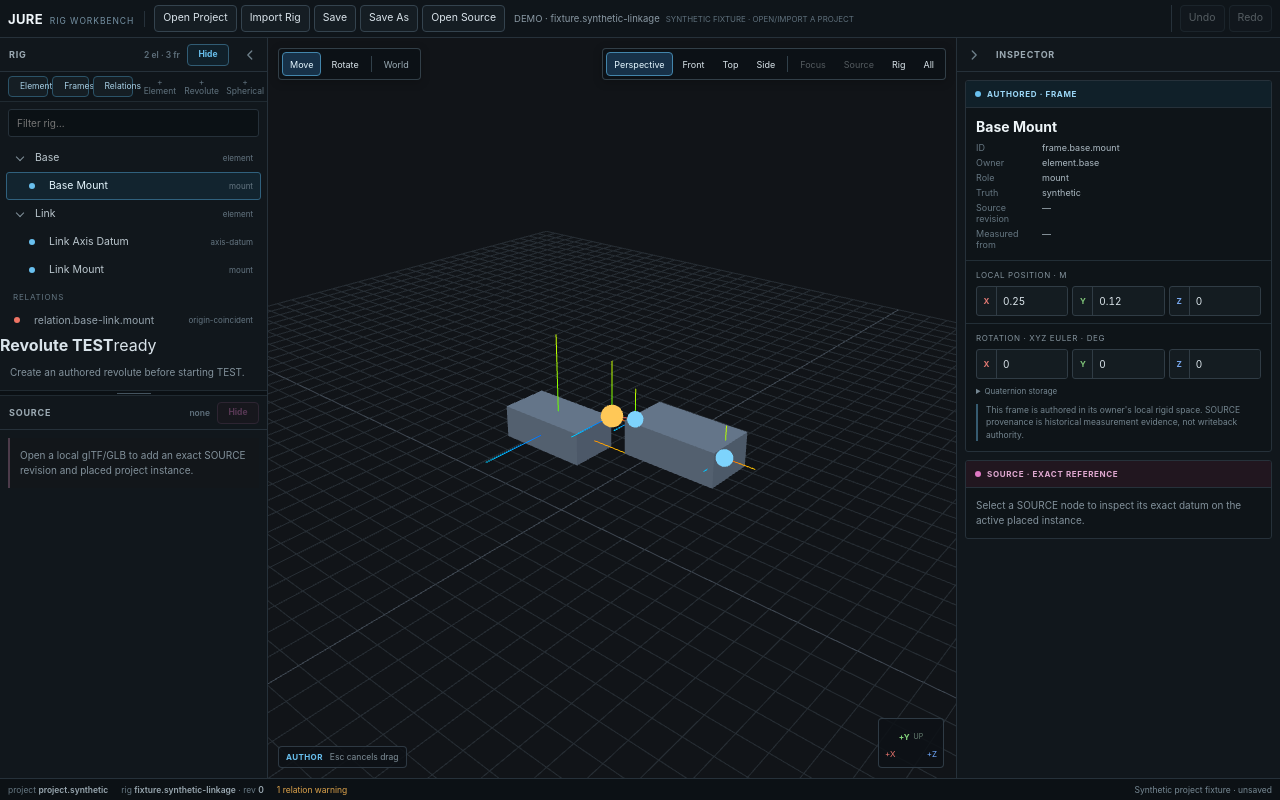
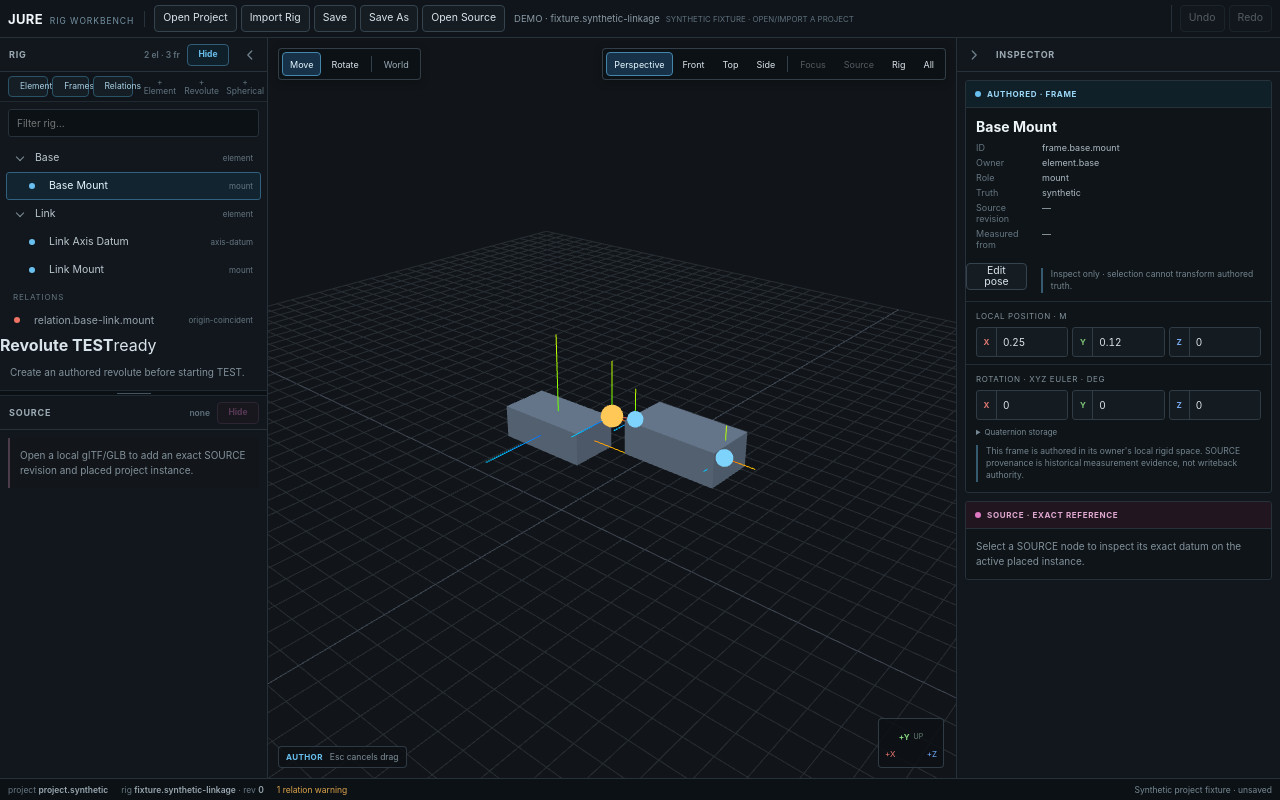
Before and after one commit to Jozzpoly/Jozz-Universal-Rig-Editor, a React (Vite) app: page / in a window 1280 px wide. Built offline with nearby package versions, Linux system fonts and the light colour scheme.

Commit message:
feat: gate authored pose controls behind explicit edit

```diff
--- a/src/app/workspace/InspectorPanel.tsx
+++ b/src/app/workspace/InspectorPanel.tsx
@@ -3,6 +3,7 @@ import { Euler, MathUtils, Quaternion } from 'three';
 import type { TransformTarget } from '../../editor/transform-target.js';
 import type { RigidPose, RigElement, RigFrame } from '../../kernel/types.js';
 import type { SourceNodeInspection } from '../../source/types.js';
+import { useRigEditIntent } from './rig-edit-intent.js';
 
 interface InspectorPanelProps {
   selectedElement: RigElement | null;
@@ -22,7 +23,7 @@ function commitOnEnter(event: ReactKeyboardEvent<HTMLInputElement>) {
   if (event.key === 'Enter') event.currentTarget.blur();
 }
 
-function PositionEditor({ target, pose, label, onCommit }: { target: TransformTarget; pose: RigidPose; label: string; onCommit: InspectorPanelProps['onCommitPose'] }) {
+function PositionEditor({ target, pose, label, disabled, onCommit }: { target: TransformTarget; pose: RigidPose; label: string; disabled: boolean; onCommit: InspectorPanelProps['onCommitPose'] }) {
   return (
     <div className="inspector-group transform-group">
       <div className="inspector-group-title">{label}</div>
@@ -33,6 +34,7 @@ function PositionEditor({ target, pose, label, onCommit }: { target: TransformTa
             <input
               type="number"
               step="0.001"
+              disabled={disabled}
               defaultValue={pose.position[axis]}
               key={`${target.kind}-${target.id}-${axis}-${pose.position[axis]}`}
               onKeyDown={commitOnEnter}
@@ -63,7 +65,7 @@ function poseWithEulerAxis(pose: RigidPose, axis: Axis, degrees: number): RigidP
   return { ...pose, rotation: { x: next.x, y: next.y, z: next.z, w: next.w } };
 }
 
-function RotationEditor({ target, pose, onCommit }: { target: TransformTarget; pose: RigidPose; onCommit: InspectorPanelProps['onCommitPose'] }) {
+function RotationEditor({ target, pose, disabled, onCommit }: { target: TransformTarget; pose: RigidPose; disabled: boolean; onCommit: InspectorPanelProps['onCommitPose'] }) {
   const degrees = quaternionToEulerDegrees(pose);
   const rotationKey = `${pose.rotation.x}:${pose.rotation.y}:${pose.rotation.z}:${pose.rotation.w}`;
   return (
@@ -76,6 +78,7 @@ function RotationEditor({ target, pose, onCommit }: { target: TransformTarget; p
             <input
               type="number"
               step="0.1"
+              disabled={disabled}
               defaultValue={Number(degrees[axis].toFixed(4))}
               key={`${target.kind}-${target.id}-${axis}-${rotationKey}`}
               onKeyDown={commitOnEnter}
@@ -98,7 +101,29 @@ function RotationEditor({ target, pose, onCommit }: { target: TransformTarget; p
   );
 }
 
-function AuthoredInspector({ selectedElement, selectedFrame, selectedPose, onCommitPose }: Pick<InspectorPanelProps, 'selectedElement' | 'selectedFrame' | 'selectedPose' | 'onCommitPose'>) {
+interface AuthoredInspectorProps extends Pick<InspectorPanelProps, 'selectedElement' | 'selectedFrame' | 'selectedPose' | 'onCommitPose'> {
+  editActive: boolean;
+  onBeginEdit(): void;
+  onEndEdit(): void;
+}
+
+function EditIntentControl({ editActive, onBeginEdit, onEndEdit }: Pick<AuthoredInspectorProps, 'editActive' | 'onBeginEdit' | 'onEndEdit'>) {
+  return (
+    <div className="topbar-actions" aria-label="Authored pose editing intent">
+      <button
+        type="button"
+        className={editActive ? 'active' : ''}
+        aria-pressed={editActive}
+        onClick={editActive ? onEndEdit : onBeginEdit}
+      >
+        {editActive ? 'Finish editing' : 'Edit pose'}
+      </button>
+      <span className="context-footnote">{editActive ? 'EDIT armed · transforms can change authored truth.' : 'Inspect only · selection cannot transform authored truth.'}</span>
+    </div>
+  );
+}
+
+function AuthoredInspector({ selectedElement, selectedFrame, selectedPose, onCommitPose, editActive, onBeginEdit, onEndEdit }: AuthoredInspectorProps) {
   if (selectedElement && selectedPose) {
     const target: TransformTarget = { kind: 'element', id: selectedElement.id };
     return (
@@ -110,8 +135,9 @@ function AuthoredInspector({ selectedElement, selectedFrame, selectedPose, onCom
           <dt>Source</dt><dd>{selectedElement.source?.locator ?? '—'}</dd>
           <dt>Space</dt><dd>rig-root rigid pose</dd>
         </dl>
-        <PositionEditor target={target} pose={selectedPose} label="Position · m" onCommit={onCommitPose} />
-        <RotationEditor target={target} pose={selectedPose} onCommit={onCommitPose} />
+        <EditIntentControl editActive={editActive} onBeginEdit={onBeginEdit} onEndEdit={onEndEdit} />
+        <PositionEditor target={target} pose={selectedPose} label="Position · m" disabled={!editActive} onCommit={onCommitPose} />
+        <RotationEditor target={target} pose={selectedPose} disabled={!editActive} onCommit={onCommitPose} />
         <div className="context-footnote">Moving the element carries its owned frames without changing their local authored poses.</div>
       </section>
     );
@@ -131,8 +157,9 @@ function AuthoredInspector({ selectedElement, selectedFrame, selectedPose, onCom
           <dt>Source revision</dt><dd>{selectedFrame.source?.sourceRevisionId ?? '—'}</dd>
           <dt>Measured from</dt><dd>{selectedFrame.source?.locator ?? '—'}</dd>
         </dl>
-        <PositionEditor target={target} pose={selectedPose} label="Local position · m" onCommit={onCommitPose} />
-        <RotationEditor target={target} pose={selectedPose} onCommit={onCommitPose} />
+        <EditIntentControl editActive={editActive} onBeginEdit={onBeginEdit} onEndEdit={onEndEdit} />
+        <PositionEditor target={target} pose={selectedPose} label="Local position · m" disabled={!editActive} onCommit={onCommitPose} />
+        <RotationEditor target={target} pose={selectedPose} disabled={!editActive} onCommit={onCommitPose} />
         <div className="context-footnote">This frame is authored in its owner's local rigid space. SOURCE provenance is historical measurement evidence, not writeback authority.</div>
       </section>
     );
@@ -141,7 +168,7 @@ function AuthoredInspector({ selectedElement, selectedFrame, selectedPose, onCom
   return (
     <section className="selection-context authored-context empty-context">
       <div className="context-label"><span className="context-dot" />Authored</div>
-      <div className="empty-copy">Select a RigElement or RigFrame to edit its rigid pose.</div>
+      <div className="empty-copy">Select a RigElement or RigFrame to inspect its rigid pose. Editing requires an explicit Edit pose action.</div>
     </section>
   );
 }
@@ -182,12 +209,26 @@ function SourceInspector({ selectedSourceNode, selectedSourceWorldPose, sourceIn
 }
 
 export function InspectorPanel({ selectedElement, selectedFrame, selectedPose, selectedSourceNode, selectedSourceWorldPose, sourceInstanceName, onCommitPose, onFocusSource }: InspectorPanelProps) {
+  const selectedTarget: TransformTarget | null = selectedElement
+    ? { kind: 'element', id: selectedElement.id }
+    : selectedFrame
+      ? { kind: 'frame', id: selectedFrame.id }
+      : null;
+  const { editActive, beginEdit, endEdit } = useRigEditIntent(selectedTarget);
   const hasAuthored = Boolean((selectedElement || selectedFrame) && selectedPose);
   return (
     <div className="inspector-panel">
       <div className="panel-title">Inspector</div>
       <div className="inspector-scroll">
-        <AuthoredInspector selectedElement={selectedElement} selectedFrame={selectedFrame} selectedPose={selectedPose} onCommitPose={onCommitPose} />
+        <AuthoredInspector
+          selectedElement={selectedElement}
+          selectedFrame={selectedFrame}
+          selectedPose={selectedPose}
+          onCommitPose={onCommitPose}
+          editActive={editActive}
+          onBeginEdit={beginEdit}
+          onEndEdit={endEdit}
+        />
         {hasAuthored && selectedSourceNode ? (
           <div className="selection-pair"><span className="selection-mark authored" />Authored <span className="pair-connector">+</span><span className="selection-mark source" />Source <span className="pair-note">independent selections</span></div>
         ) : null}
```
